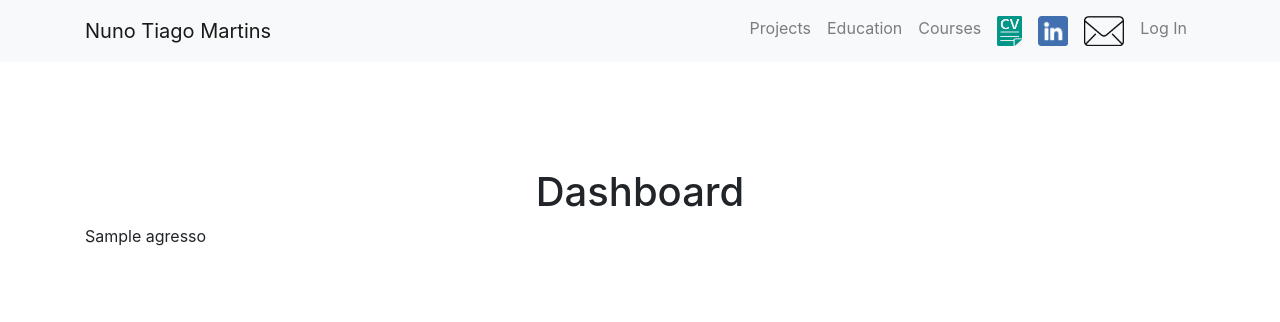
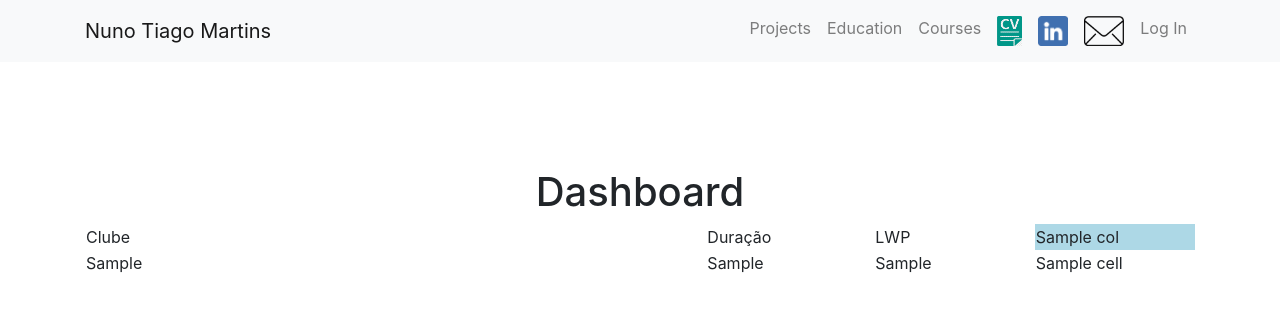
Before and after one commit to nunotm/website, a Django app: template gym_classes/templates/gym_classes/dashboard.html in a window 1280 px wide. Shown: the top 322 px of the page. Run offline with Django 4.2, Linux system fonts and the light colour scheme; the template is opened without the code that fills it: most values are stand-ins (such as "Sample title", 1, 10 or a date in 2020); some libraries are stand-ins or nearby versions.

Commit message:
agresso working

```diff
--- a/gym_classes/classes_jupyter.py
+++ b/gym_classes/classes_jupyter.py
@@ -415,4 +415,5 @@ def agresso(mes, ano, raw_data, payers_data):
         agresso.loc[agresso.index[-1]][dia] = agresso[dia].sum()
 
     pd.set_option('display.max_columns', None)
+
     return agresso
--- a/gym_classes/templates/gym_classes/dashboard.html
+++ b/gym_classes/templates/gym_classes/dashboard.html
@@ -21,6 +21,35 @@
 </table>
 -->
 
-{{agresso}}
+<table>
+  <tr>
+    <td width="10%" >Clube</td>
+    <td width="2%" >Duração</td>
+    <td width="2%" >LWP</td>
+    {% for col in agresso.columns %}
+      <td width="2%" bgcolor="#ADD8E6">
+        {{col}}
+      </td>
+    {% endfor %}
+  </tr>
+    {% for index, row in agresso.iterrows %}
+      <tr>
+        <td width="10%">
+          {{index.0}}
+        </td>
+          <td width="2%">
+            {{index.1}}
+          </td>
+            <td width="2%">
+              {{index.2}}
+            </td>
+        {% for cell in row %}
+          <td width="2%">
+            {{cell}}
+          </td>
+        {% endfor %}
+      </tr>
+    {% endfor %}
+</table>
 
 {% endblock %}
```
Also changed, not shown: gym_classes/views.py (+42 -2 lines).
